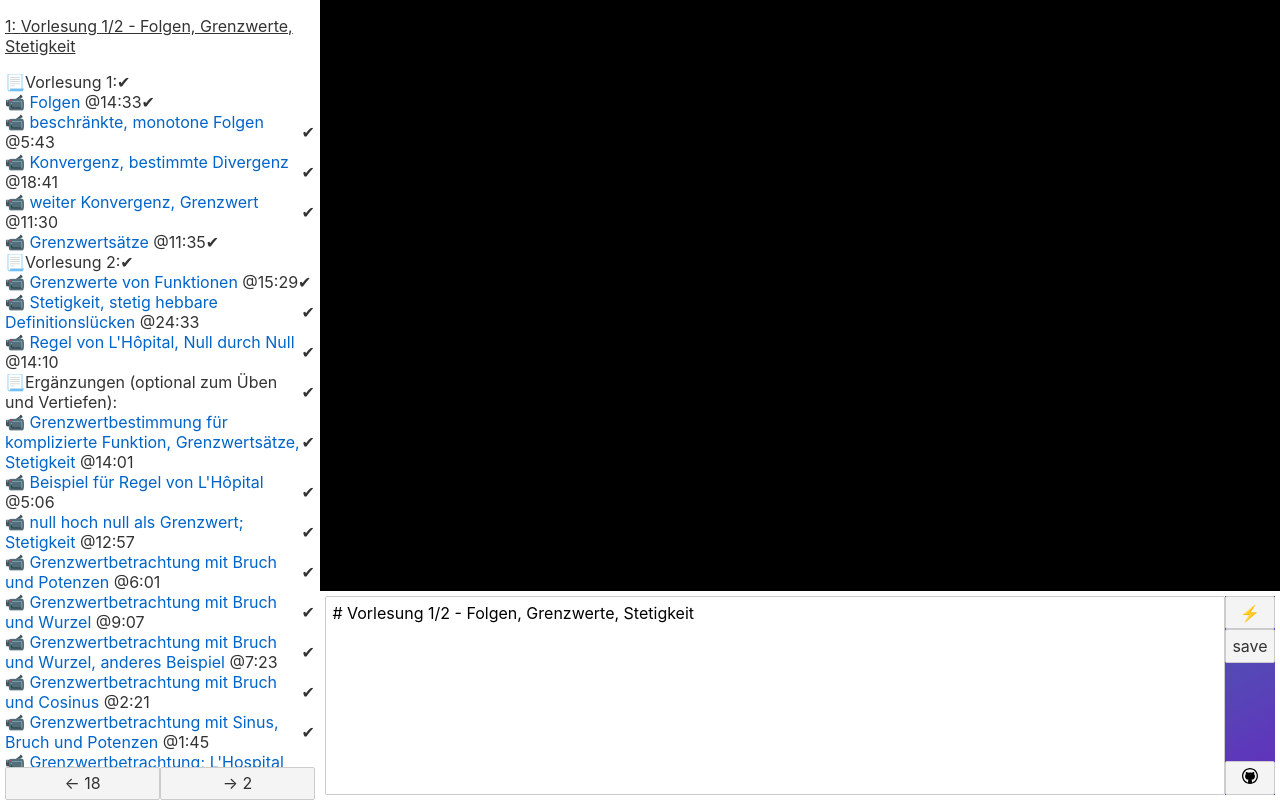
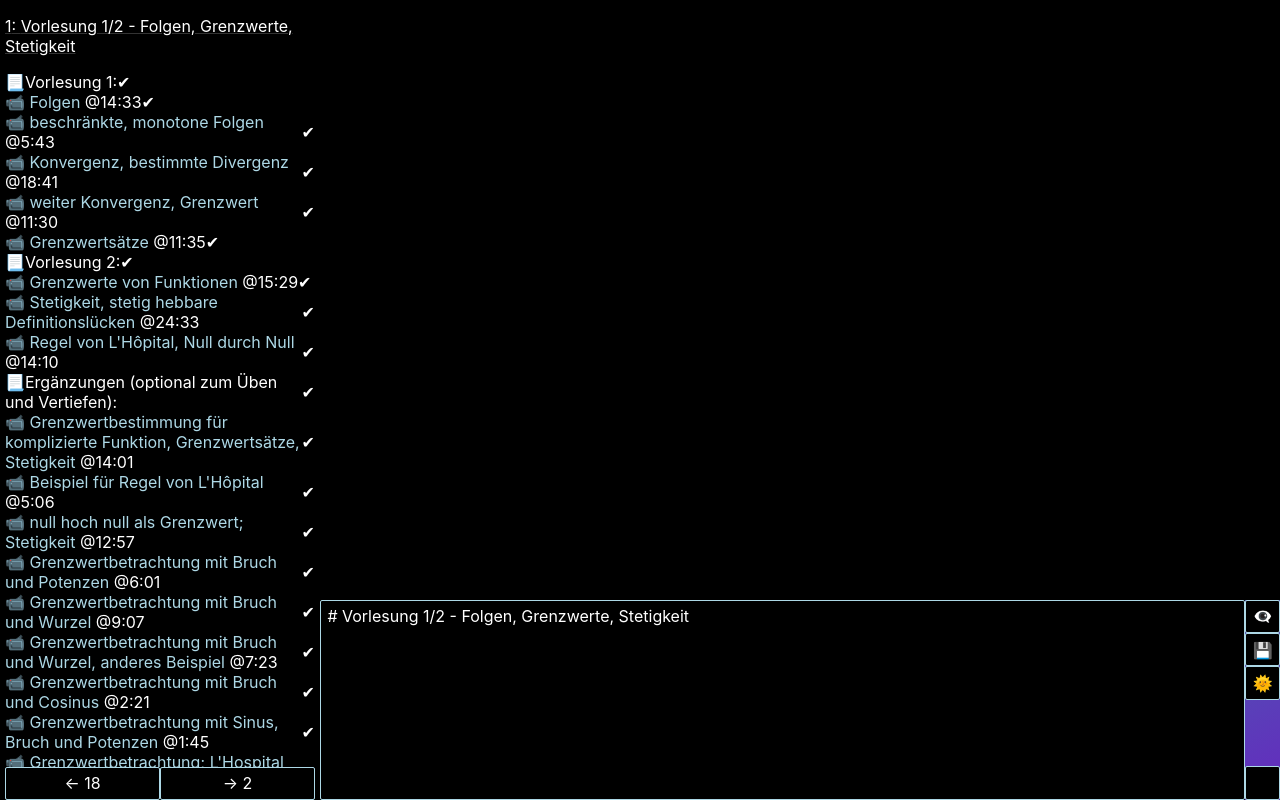
Before and after one commit to 3zbumban/m2-b, a Svelte app: page / in a window 1280 px wide. Built offline with nearby package versions, Linux system fonts and the light colour scheme.

Commit message:
download, darkmode

```diff
--- a/public/index.html
+++ b/public/index.html
@@ -4,7 +4,7 @@
 	<meta charset='utf-8'>
 	<meta name='viewport' content='width=device-width,initial-scale=1'>
 
-	<title>Svelte app</title>
+	<title>m2 board</title>
 
 	<link rel='icon' type='image/png' href='/favicon.png'>
 	<link rel='stylesheet' href='/global.css'>
--- a/src/App.svelte
+++ b/src/App.svelte
@@ -13,6 +13,7 @@ let currentThema = localStorage.getItem("currentThema") ? JSON.parse(localStorag
 let currentVid = "";
 let active = {};
 let preview = false;
+let dark = true;
 
 $: notes = JSON.parse(localStorage.getItem("notes")) ? JSON.parse(localStorage.getItem("notes")) : themen.map(el => `# ${el}\n\n`);
 $: next = currentThema<themen.length-1 ? currentThema+1 : 0;
@@ -35,8 +36,9 @@ function clickVid(event) {
 }
 
 function saveFile() {
-	const blob = new Blob([notes[themen[currentThema]]], {type: "text/plain;charset=utf-8"});
-	fileSaver.saveTextAs(blob, "test.md");
+	console.log(`%c ${notes[currentThema]}`, "background-color: green;")
+	const blob = new Blob([notes[currentThema]], {type: "text/plain;charset=utf-8"});
+	fileSaver.saveAs(URL.createObjectURL(blob), `${themen[currentThema]}.md`);
 }
 
 function toggle(i) {
@@ -52,7 +54,7 @@ function sync() {
 
 </script>
 
-<main>
+<main class:dark>
 <div id="material">
 	<div id="currentTopic">
 		<p class="">{currentThema+1}: {themen[currentThema]}</p>
@@ -124,8 +126,15 @@ function sync() {
 	{/if}
 		</div>
 	<div id="pad-controls">
-		<button class={preview ? "preview-btn-on" : ""} on:click={() => {preview = !preview}}>&#9889;</button>
-		<button class="" on:click={saveAs}>save</button>
+		<button class={preview ? "preview-btn-on" : ""} on:click={() => {preview = !preview}}>👁‍🗨</button>
+		<button class="" on:click={saveFile}>💾</button>
+		<button class="" on:click={() => {dark = !dark}}>
+			{#if !dark}
+				<span>🌑</span>
+			{:else}
+				<span>🌞</span>
+			{/if}
+		</button>
 		<button class="gh" on:click={() => { window.open(gh_url)}}>
 		<svg xmlns="http://www.w3.org/2000/svg" xmlns:xlink="http://www.w3.org/1999/xlink" version="1.1" width="16"
 			height="16" viewBox="0 0 32 32">
@@ -145,6 +154,46 @@ function sync() {
 :global(body) {
 	padding: 0;
 	overflow: hidden;
+}
+
+.dark {
+	* {
+		border-color: lightblue;
+	}
+	div {
+		background-color: black;
+	}
+	textarea {
+		background-color: black;
+		color: white;
+	}
+
+	span {
+		color: white;
+	}
+
+	a {
+		color: lightblue;
+	}
+
+	p {
+		color: white;
+		text-decoration-color: white;
+	}
+	button {
+		color: white;
+		background-color: black;
+	}
+	img {
+		background-color: gray;
+		border-block-color: green;
+	}
+
+	.active {
+		* {
+		background-color: rgba(230, 80, 22, 0.397);
+		}
+	}
 }
 
 main {
@@ -250,7 +299,7 @@ main {
 	grid-row-start: 2;
 	grid-row-end: 3;
 	// background-color: red;
-	padding: 5px;
+	// padding: 5px;
 	display: flex;
 	flex-direction: row;
 	#pad {
```
Also changed, not shown: 1 other file (tests, documents, lock files or other folders).
